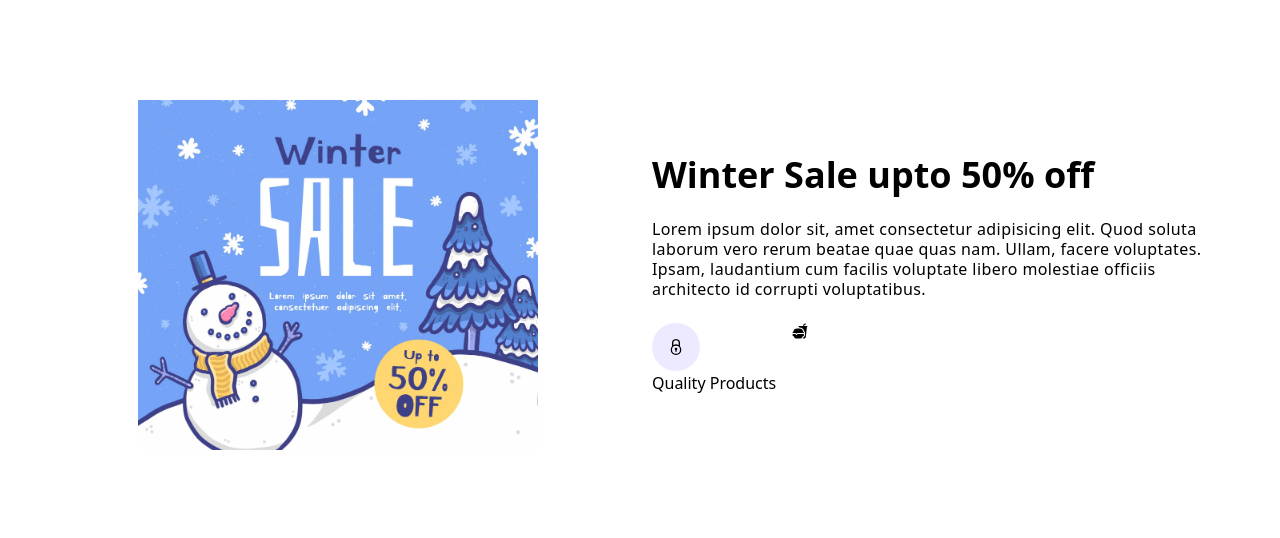
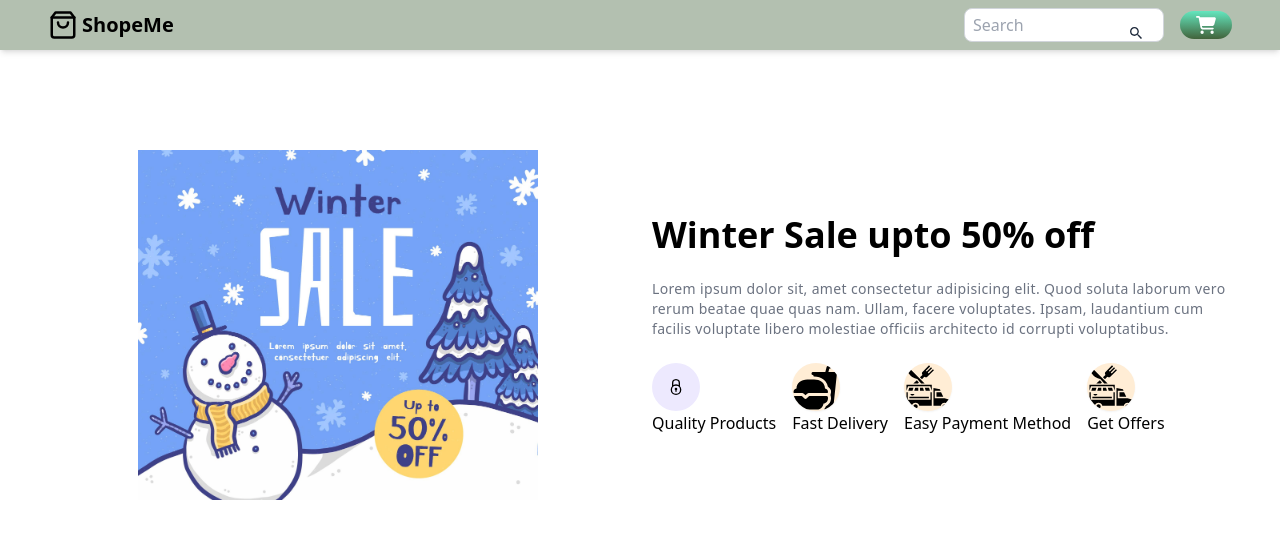
Before and after one commit to shaluyadav1231/ecommerce_website, a React (Vite) app: page / in a window 1280 px wide. Shown: the top 538 px of the page. Built offline with nearby package versions, Linux system fonts and the light colour scheme.

Commit message:
banner ans half footer

```diff
--- a/src/App.jsx
+++ b/src/App.jsx
@@ -3,6 +3,7 @@
 import "aos/dist/aos.css";
 import { useState,useEffect } from 'react';
 import Banner from './Components/Banner/Banner';
+import Navbar from './Components/Navbar/Navbar';
 
 function App() {
   const [orderPopup, setOrderPopup] = useState(false)
@@ -24,8 +25,11 @@
    <>
    <div className='bg-white dark:bg-gray-900 dark:text-white duration-200' >
 
+<Navbar handleOrderPopup={handleOrderPopup}/>
+<Banner />
 
-<Banner />
+
+
 
    </div>
 
--- a/src/Components/Banner/Banner.jsx
+++ b/src/Components/Banner/Banner.jsx
@@ -12,14 +12,24 @@
                     <img className='max-w-[400px] h-[350px] w-full mx-auto object-cover' src={BannerImg} alt="banner img" />
                 </div>
                 <div className='flex flex-col justify-center gap-6 sm:pt-0'><h1 data-aos="fade-up" className='text-3xl sm:text-4xl font-bold'>Winter Sale upto 50% off</h1>
-                <p data-aos="fade-up" className='text-sm-text-gray-500 tracking-wide leading-5'>Lorem ipsum dolor sit, amet consectetur adipisicing elit. Quod soluta laborum vero rerum beatae quae quas nam. Ullam, facere voluptates. Ipsam, laudantium cum facilis voluptate libero molestiae officiis architecto id corrupti voluptatibus.</p>
+                <p data-aos="fade-up" className='text-sm text-gray-500 tracking-wide leading-5'>Lorem ipsum dolor sit, amet consectetur adipisicing elit. Quod soluta laborum vero rerum beatae quae quas nam. Ullam, facere voluptates. Ipsam, laudantium cum facilis voluptate libero molestiae officiis architecto id corrupti voluptatibus.</p>
                 <div className='flex flex-cold gap-4'>
                     <div data-aos="fade-up" className='flex-items-center gap-4'>
-                        <GrSecure className="text-4xl h-12 w-12 shdow-sm p-4 rounded-full bg-violet-100 dark:bg-violet-400"/>
+                        <GrSecure
+                            className="text-4xl h-12 w-12 shdow-sm p-4 rounded-full bg-violet-100 dark:bg-violet-400"/>
                         <p>Quality Products</p>
                     </div>
                     <div data-aos="fade-up" className='gap-4 '>
-                        <IoFastFood />
+                        <IoFastFood className='text-4xl h-12 w-12 shadow-sm rounded-full bg-orange-100 dark:bg-orange-400'/>
+                        <p>Fast Delivery</p>
+                    </div>
+                          <div data-aos="fade-up" className='gap-4 '>
+                        <GiFoodTruck className='text-4xl h-12 w-12 shadow-sm rounded-full bg-orange-100 dark:bg-orange-400'/>
+                        <p>Easy Payment Method</p>
+                    </div>
+                          <div data-aos="fade-up" className='gap-4 '>
+                        <GiFoodTruck className='text-4xl h-12 w-12 shadow-sm rounded-full bg-orange-100 dark:bg-orange-400'/>
+                        <p>Get Offers</p>
                     </div>
                 </div>
                 </div>
--- /dev/null
+++ b/src/Components/Navbar/Navbar.jsx
@@ -0,0 +1,87 @@
+import React from 'react'
+import {IoMdSearch} from "react-icons/io";
+import {FaCartShopping} from "react-icons/fa6";
+import {FaCaretDown} from "react-icons/fa";
+import {FiShoppingBag} from "react-icons/fi";
+
+const Menu =[
+    {
+        id:1,
+        name:'home',
+        link:"/#"
+
+    },
+        {
+        id:2,
+        name:'Top Rated',
+        link:"/#services"
+
+    },
+        {
+        id:3,
+        name:'Kids War',
+        link:"/#"
+
+    },
+        {
+        id:4,
+        name:'Mens Wear',
+        link:"/#"
+
+    },
+        {
+        id:5,
+        name:'Electronics',
+        link:"/#"
+
+    },
+];
+
+const Dropdowm=[
+    {
+        id:2,
+        name:"Tranding Products",
+        link:"/#",
+    },
+    {
+        id:2,
+        name:"Best Selling",
+        link:"/#",
+    },
+]
+
+
+const Navbar = ({handleOrderPopup}) => {
+  return (
+    <div className='shadow-md bg-white dark:bg-text-white duration-200 relative z-40' >
+        <div className='bg-primary/40 py-2'>
+             <div className='container flex justify-between items-center'>
+                <div>
+                    <a href="#" className='font-bold text-xl items-center flex gap-1'>
+                        <FiShoppingBag size='30' />
+                        ShopeMe
+                    </a>
+                </div>
+                <div className='flex justify-between items-center gap-4'>
+                    <div className='relative group hidden sm:block'>
+                        <input type="text" placeholder='Search'className='w-[200px] sm:w-[200px] w-[300px] transition-all duration-300 rounded-lg border border-gray-300 py-1 px-2 test-sm focus:border-primary dark:border-gray-500
+                        dark:bg-slate-800' />
+                        <IoMdSearch className='text-slate-800 group-hover:text-primary absolute top-1/2 -translate-x-1/2 right-3 '/>
+                    </div>
+                    <button onClick={()=>{
+                        handleOrderPopup()
+                    }}
+                    className='bg-gradient-to-t from-primary to-secondary transition-all duration-200 text-white py-1 px-4 rounded-full  flex item-center gap-3 group'
+                    >
+                        <span className='group-hover:block hidden transition-all duration-200'>Order</span>
+                        <FaCartShopping className='text-xl text-white drop-shadow-sm cursor-pointer'/>
+                    </button>
+                </div>
+             </div>
+        </div>
+
+    </div>
+  )
+}
+
+export default Navbar
```
